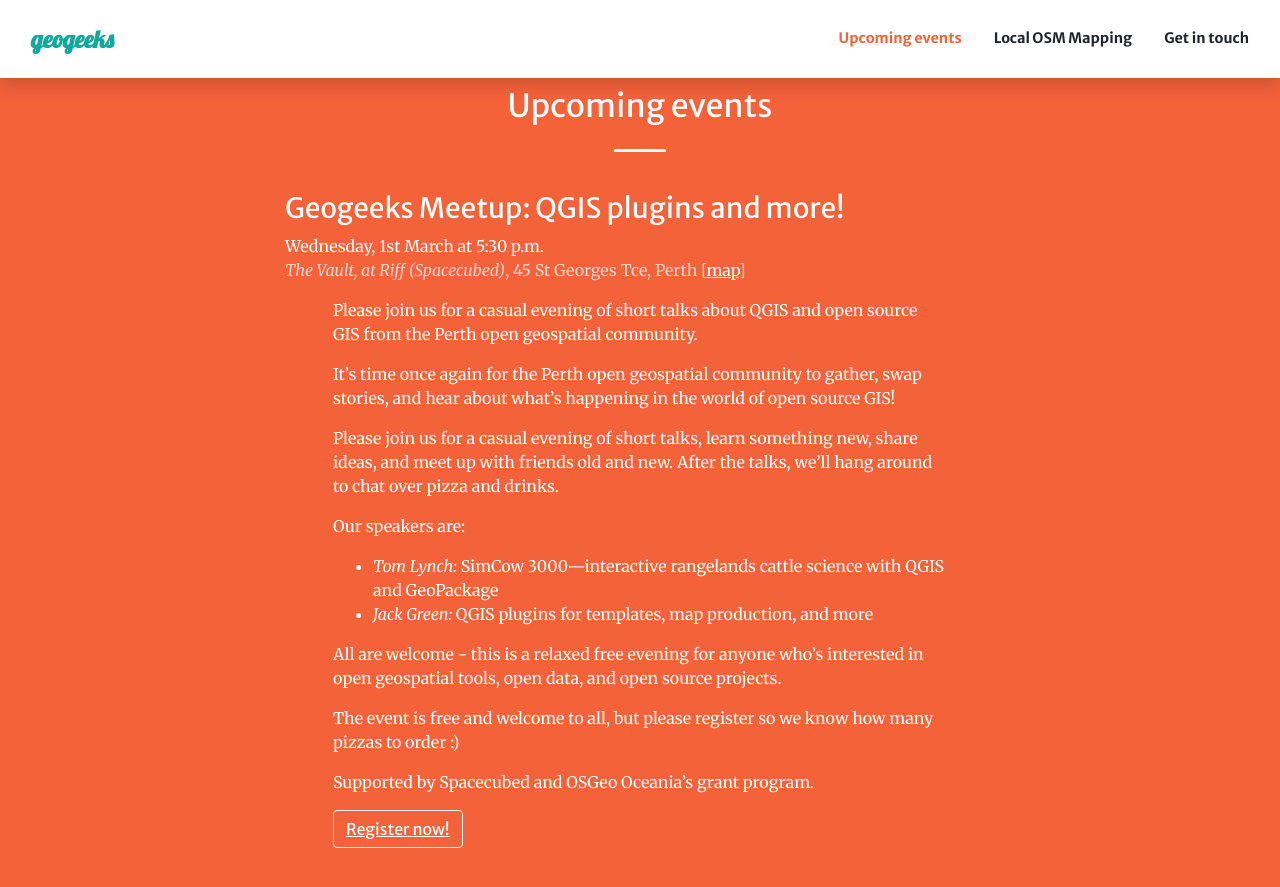
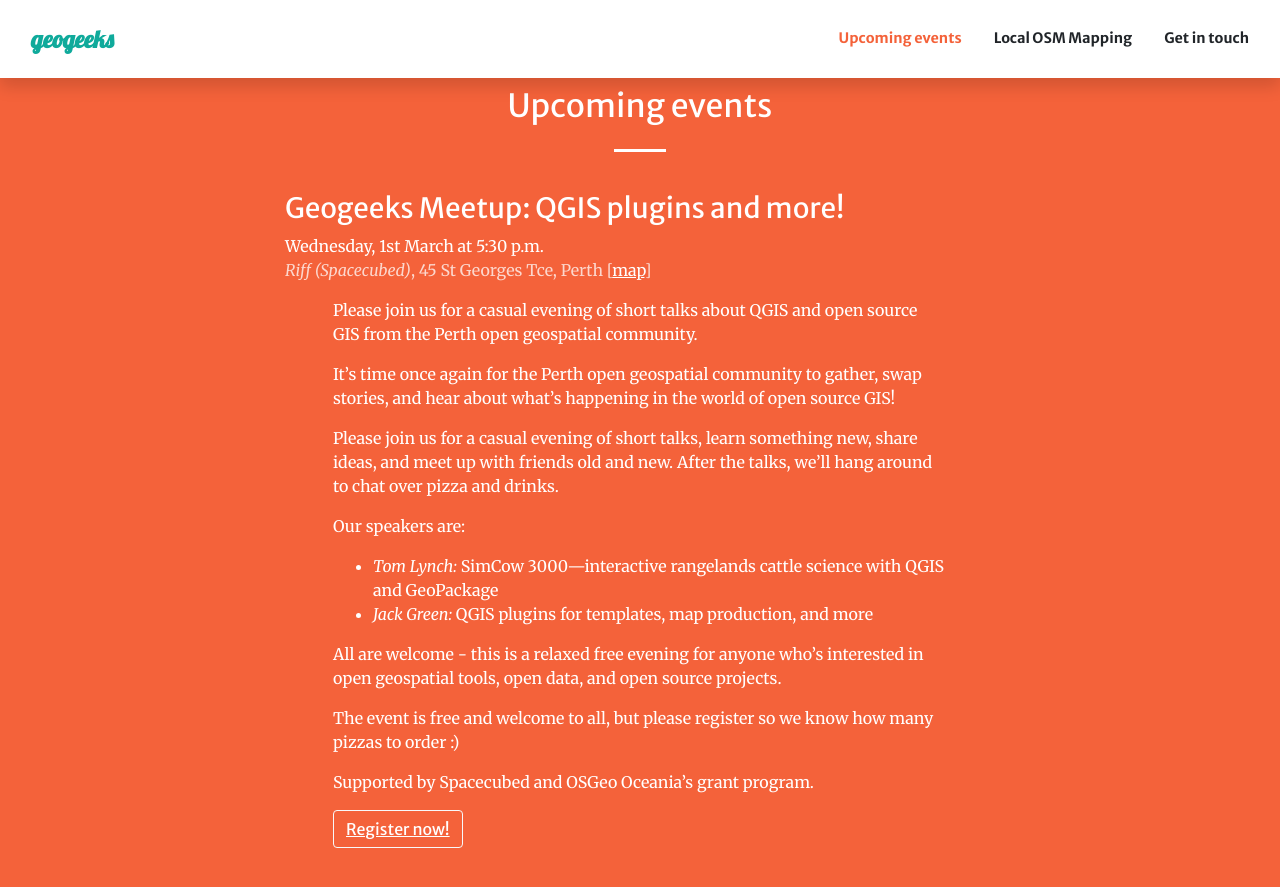
Before and after one commit to geogeeks-au/geogeeks-au.github.io, a Jekyll site: the page built from index.html, in a window 1280 px wide and 900 px high, scrolled down 941 px. Shown: the top 887 px of the window. Built offline with Jekyll 4.4.1, drawn with Linux system fonts in a browser that asks for light colours; comment, search, counter and statistics services are not loaded.

Commit message:
remove the vault from event listing

```diff
--- a/_data/events.yml
+++ b/_data/events.yml
@@ -247,7 +247,7 @@
 
       Supported by Spacecubed and OSGeo Oceania's grant program.
     location:
-        name: The Vault, at Riff (Spacecubed)
+        name: Riff (Spacecubed)
         address: 45 St Georges Tce, Perth
         map: https://www.openstreetmap.org/node/6829139688
     url: https://events.humanitix.com/geogeeks-meetup-qgis-plugins-and-more
```
